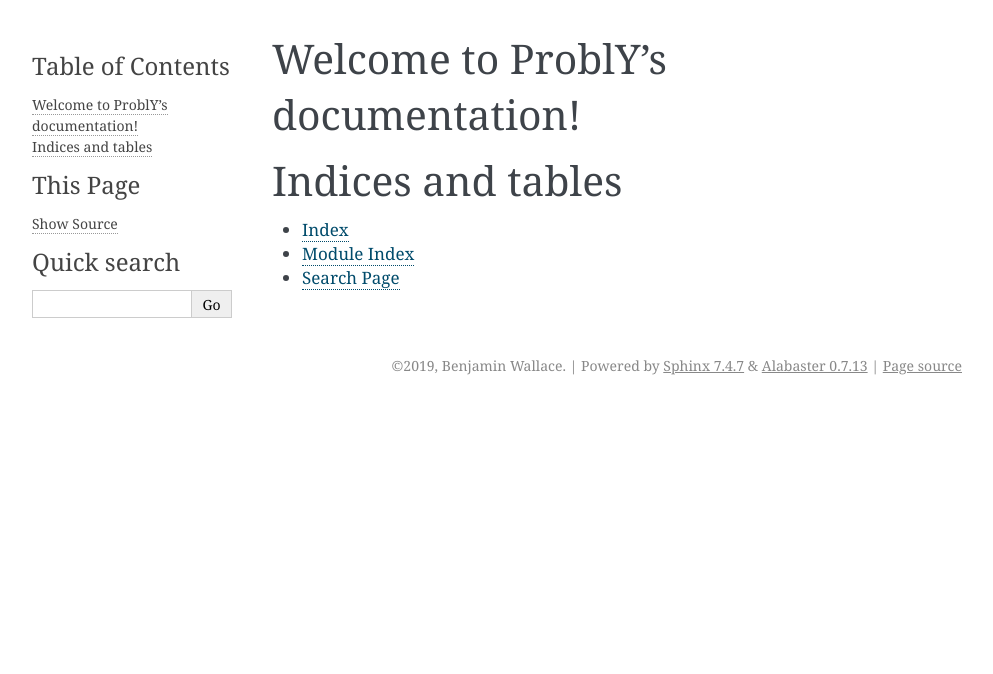
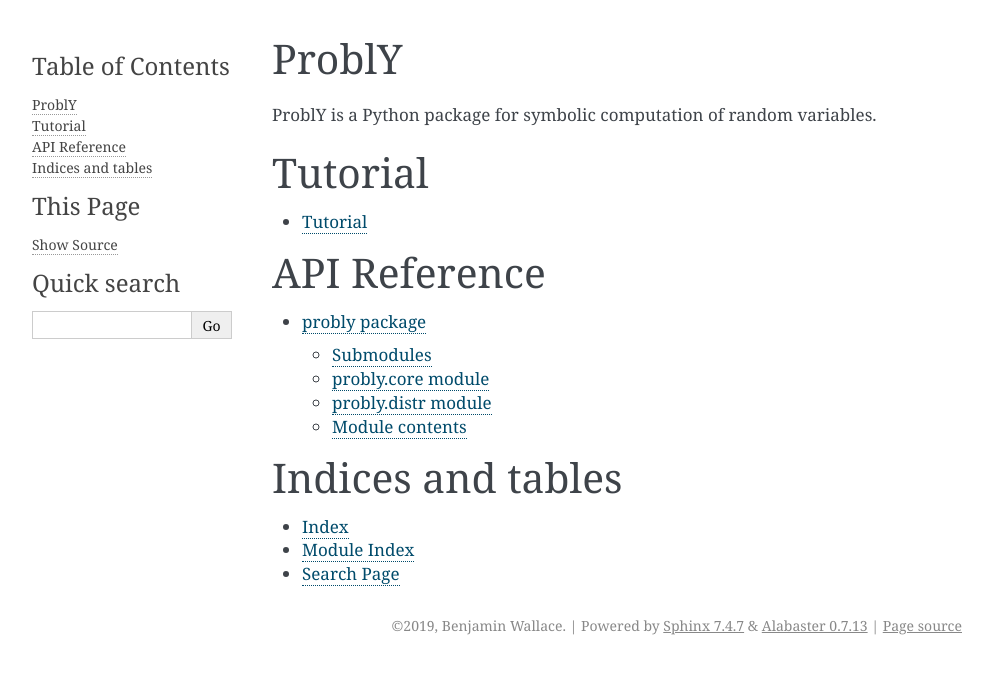
Before and after one commit to bencwallace/Probly, a Sphinx documentation site: the page built from doc/source/index.rst, in a window 1280 px wide. Shown: the top 674 px of the page, without its empty margins (148-1141 px from the left). Built offline with Sphinx 7.4.7, drawn with Linux system fonts in a browser that asks for light colours.

Commit message:
minimal document structure

```diff
--- a/doc/source/index.rst
+++ b/doc/source/index.rst
@@ -3,13 +3,34 @@
    You can adapt this file completely to your liking, but it should at least
    contain the root `toctree` directive.
 
-Welcome to ProblY's documentation!
-==================================
+ProblY
+======
+
+ProblY is a Python package for symbolic computation of random variables.
 
 .. toctree::
    :maxdepth: 2
    :caption: Contents:
 
+
+
+Tutorial
+========
+
+.. toctree::
+   :maxdepth: 2
+
+   tutorial
+
+
+
+API Reference
+=============
+
+.. toctree::
+   :maxdepth: 2
+
+   probly
 
 
 Indices and tables
--- /dev/null
+++ b/doc/source/tutorial.rst
@@ -0,0 +1,2 @@
+Tutorial
+========
```
